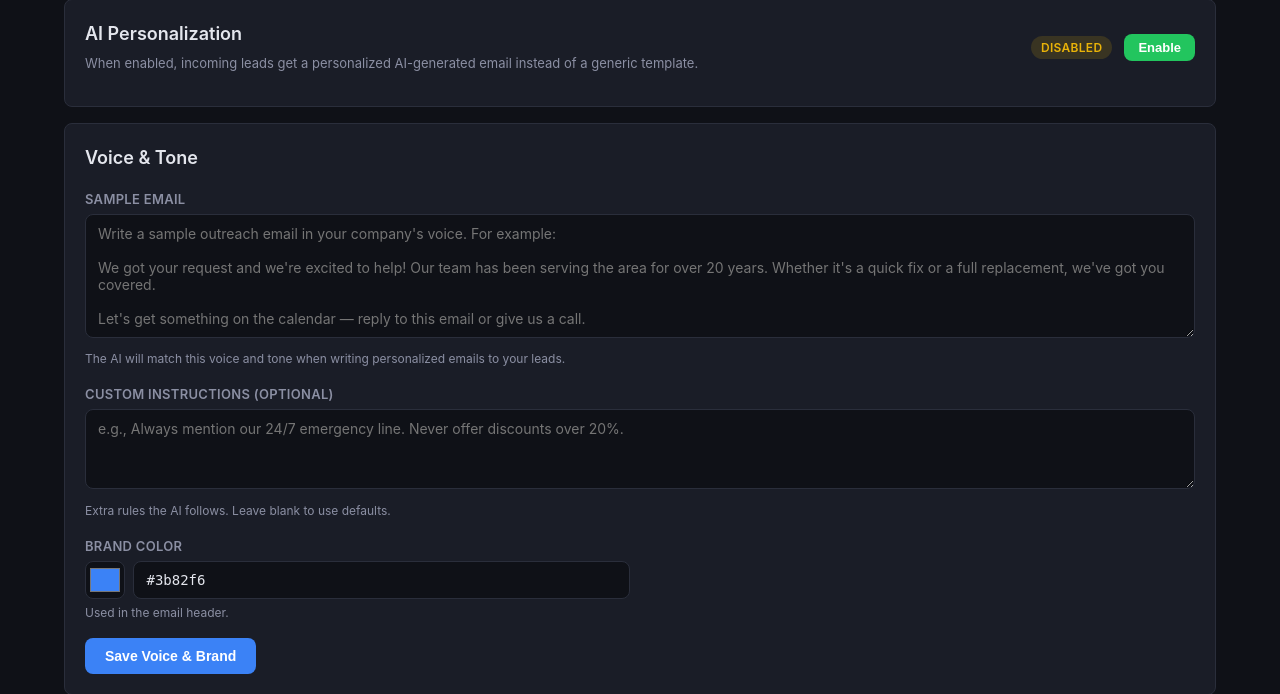
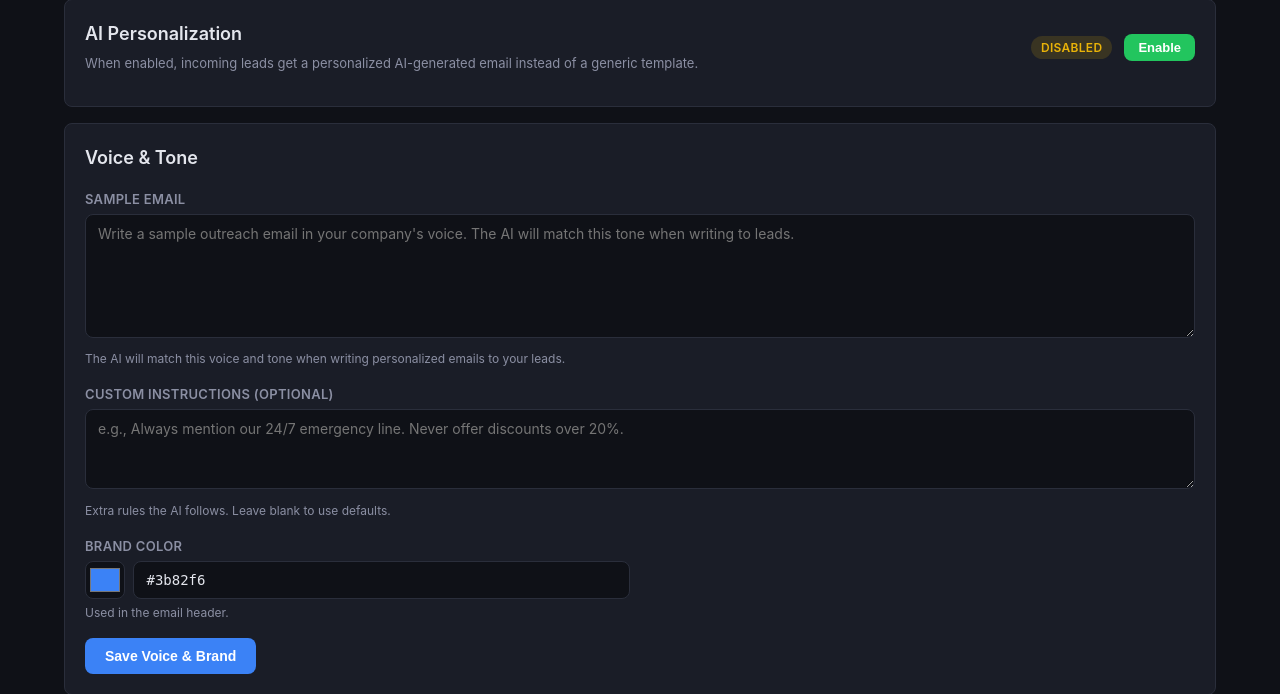
Before and after one commit to discordwell/angi-lister, a FastAPI app: template app/templates/console/email.html in a window 1280 px wide. Shown: the part 143-837 px from the top of the page. Run offline with FastAPI, Linux system fonts and the light colour scheme; the template is opened without the code that fills it, so the values that code supplies are empty.

Commit message:
Fix oversized sample email textarea placeholder
Shortened the multiline placeholder text that caused browsers to
auto-expand the textarea height, creating a large blank gap on the
Email Setup page.

Co-Authored-By: Claude Opus 4.6 (1M context) <noreply@anthropic.com>

```diff
--- a/app/templates/console/email.html
+++ b/app/templates/console/email.html
@@ -43,8 +43,8 @@
 
         <div class="form-group">
             <label for="sample_email">Sample Email</label>
-            <textarea id="sample_email" name="sample_email" rows="6"
-                placeholder="Write a sample outreach email in your company's voice. For example:&#10;&#10;We got your request and we're excited to help! Our team has been serving the area for over 20 years. Whether it's a quick fix or a full replacement, we've got you covered.&#10;&#10;Let's get something on the calendar — reply to this email or give us a call."
+            <textarea id="sample_email" name="sample_email" rows="6" style="max-height:200px;"
+                placeholder="Write a sample outreach email in your company's voice. The AI will match this tone when writing to leads."
             >{{ tenant.sample_email or '' }}</textarea>
             <p style="font-size:12px; color:var(--text-muted); margin-top:4px;">
                 The AI will match this voice and tone when writing personalized emails to your leads.
```
